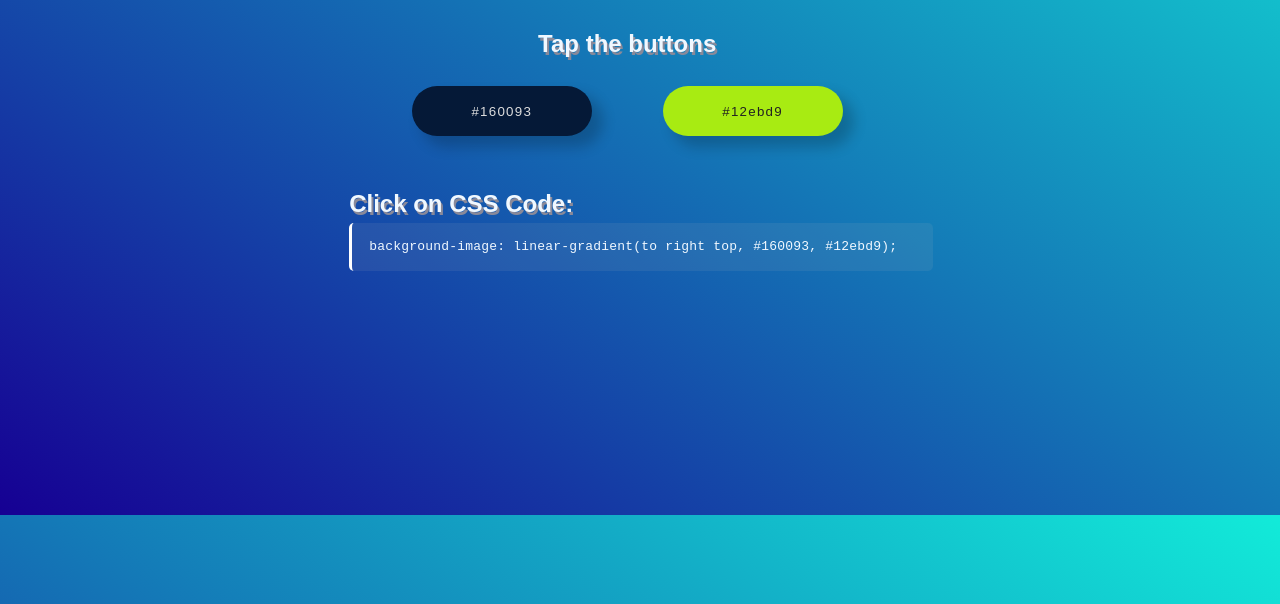
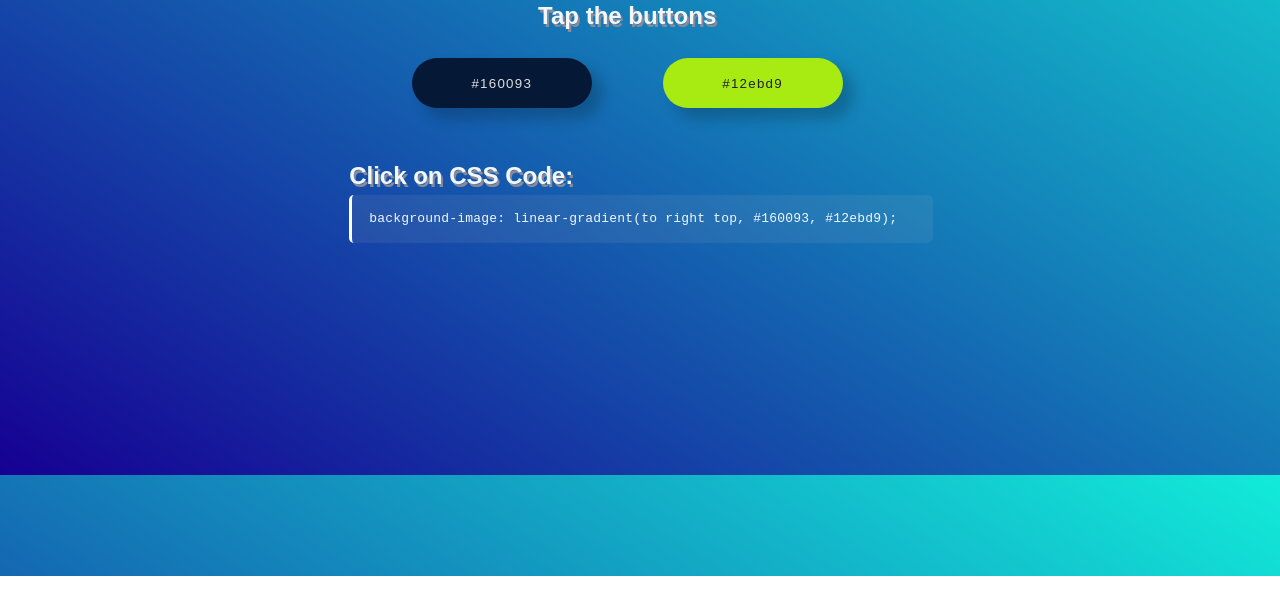
Before and after one commit to abhipriyachowdhury/ColorGradient, a plain HTML site: page index.html in a window 1280 px wide. Shown: the part 325-929 px from the top of the page. After the commit the page ends 901 px from the top, so only its background shows below. Drawn offline with Linux system fonts and the light colour scheme.

Commit message:
Update style.css

```diff
--- a/style.css
+++ b/style.css
@@ -4,9 +4,11 @@
 }
 body{
     font-family: 'Montserrat', sans-serif;
-    height: 105vh;
+    height: 98vh;
     width:98vw;
     background-image: linear-gradient(to right top ,#160093,#12ebd9);
+    background-size: cover;
+    background-attachment: fixed;
     display: flex;
     justify-content: center;
     align-items: center;
```
